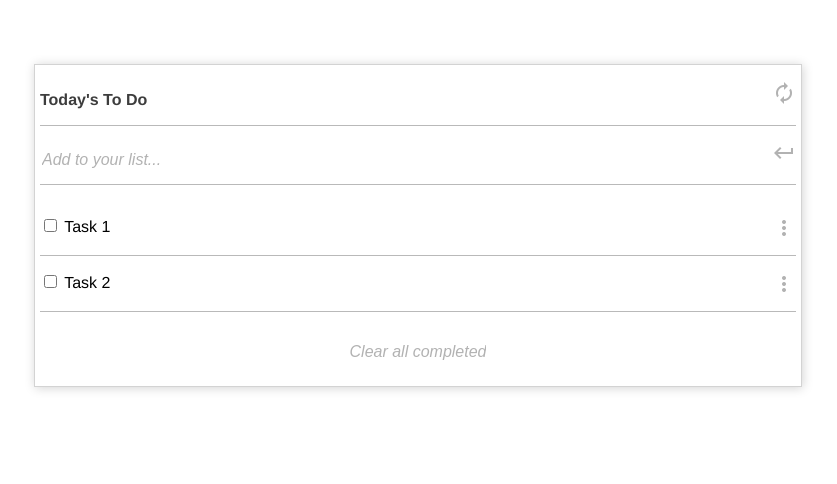
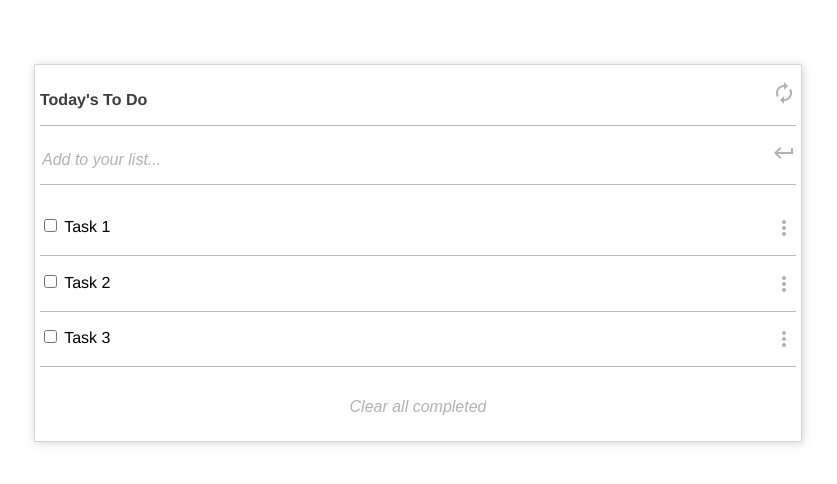
Before and after one commit to chelmerrox/to-do-list, a website built with webpack: page src/index.html in a window 1280 px wide. Shown: the whole page, without its empty margins (222-1059 px from the left). Built offline with nearby package versions, Linux system fonts and the light colour scheme.

Commit message:
Dynamically create list of tasks in index.js file

```diff
--- a/src/index.html
+++ b/src/index.html
@@ -25,21 +25,6 @@
 
       <!--List of tasks-->
       <ul>
-        <li>
-          <div class="task">
-            <input type="checkbox" id="task-1" name="task-1" value=""/>
-            <label for="task-1">Task 1</label>
-          </div>
-          <i class="material-icons">more_vert</i>
-        </li>
-
-        <li>
-          <div class="task">
-            <input type="checkbox" id="task-2" name="task-2" value=""/>
-            <label for="task-2">Task 2</label>
-          </div>
-          <i class="material-icons">more_vert</i>
-        </li>
       </ul>
 
       <input type="reset" class="clear-list" value="Clear all completed"/>
--- a/src/index.js
+++ b/src/index.js
@@ -1,2 +1,34 @@
 import _ from 'lodash';
 import './style.css';
+
+const ul = document.querySelector('ul');
+const tasks = [{
+    description: 'Task 1',
+    completed: false,
+    index: 1
+  },
+  {
+    description: 'Task 2',
+    completed: false,
+    index: 2
+  },
+  {
+    description: 'Task 3',
+    completed: false,
+    index: 3
+  }
+];
+
+tasks.forEach((task) => {
+  const li = document.createElement('li');
+
+  li.innerHTML = `
+    <div class="task">
+      <input type="checkbox" id="task-${task.index}" name="task-${task.index}" value=""/>
+      <label for="task-${task.index}">Task ${task.index}</label>
+    </div>
+    <i class="material-icons">more_vert</i>
+  `;
+
+  ul.appendChild(li);
+});
--- a/src/style.css
+++ b/src/style.css
@@ -30,6 +30,7 @@
   width: 60%;
   padding: 10px 5px;
   border: 1px solid #d3d3d3;
+  border-radius: 1px;
   box-shadow: 1px 1px 10px #d3d3d3;
 }
 
```
Also changed, not shown: dist/index.html, dist/main.js.
